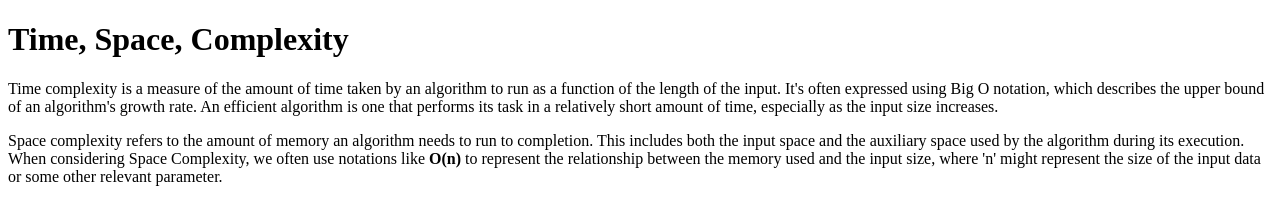
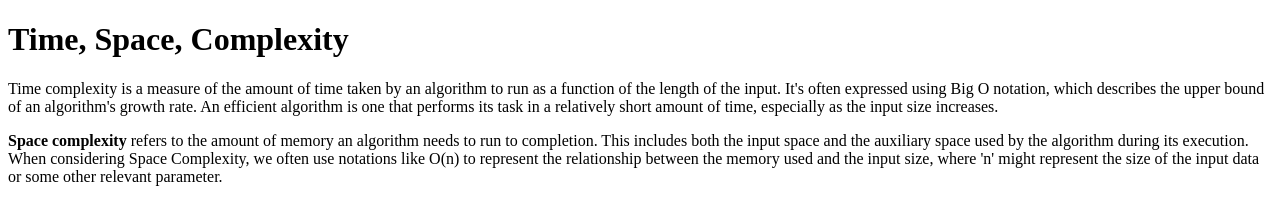
Before and after one commit to acciojob/time-and-space-complexity-Jayasurya016, a website: page main.html in a window 1280 px wide. Drawn offline with Linux system fonts and the light colour scheme.

Commit message:
created a submission

```diff
--- a/main.html
+++ b/main.html
@@ -11,7 +11,7 @@
 
     <p>Time complexity is a measure of the amount of time taken by an algorithm to run as a function of the length of the input. It's often expressed using Big O notation, which describes the upper bound of an algorithm's growth rate. An efficient algorithm is one that performs its task in a relatively short amount of time, especially as the input size increases.</p>
 
-    <p>Space complexity refers to the amount of memory an algorithm needs to run to completion. This includes both the input space and the auxiliary space used by the algorithm during its execution. When considering Space Complexity, we often use notations like <b>O(n)</b> to represent the relationship between the memory used and the input size, where 'n' might represent the size of the input data or some other relevant parameter.</p>
+    <p><b>Space complexity</b> refers to the amount of memory an algorithm needs to run to completion. This includes both the input space and the auxiliary space used by the algorithm during its execution. When considering Space Complexity, we often use notations like O(n) to represent the relationship between the memory used and the input size, where 'n' might represent the size of the input data or some other relevant parameter.</p>
 
 </body>
 </html>
```
